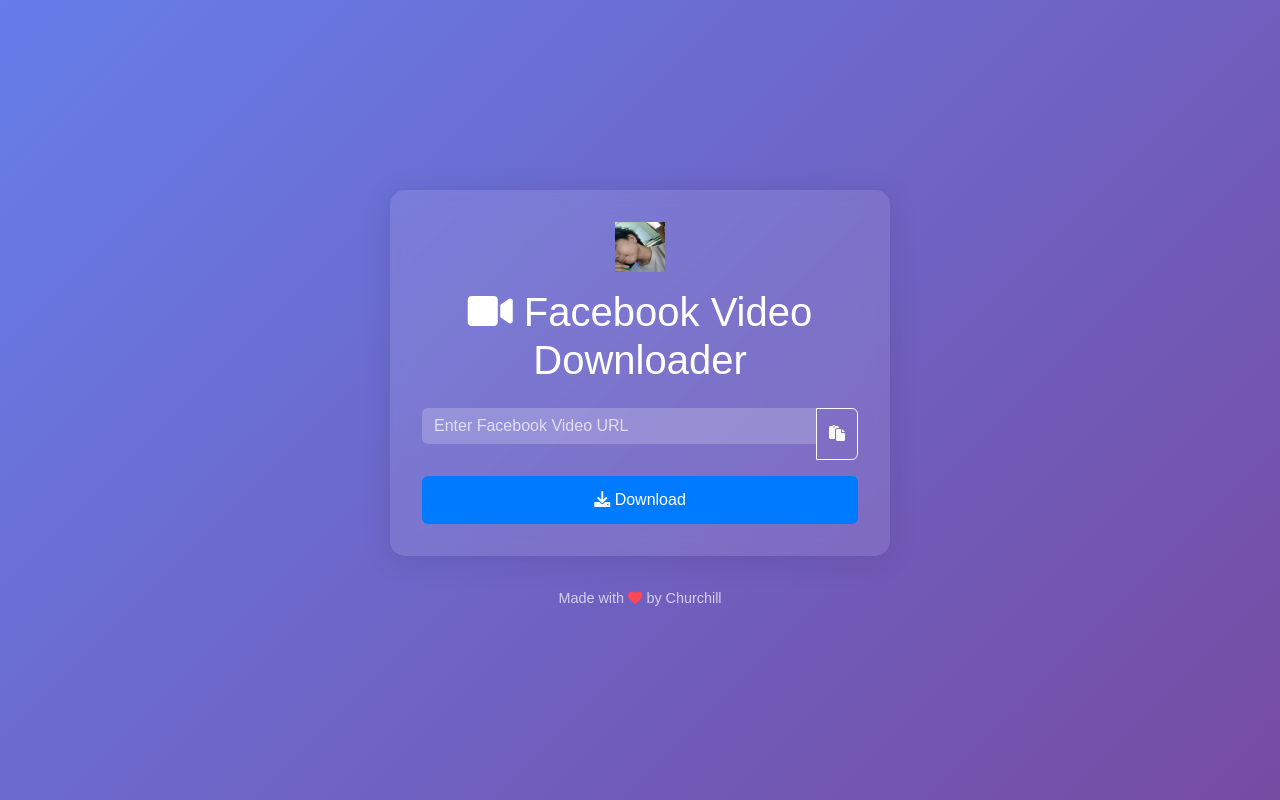
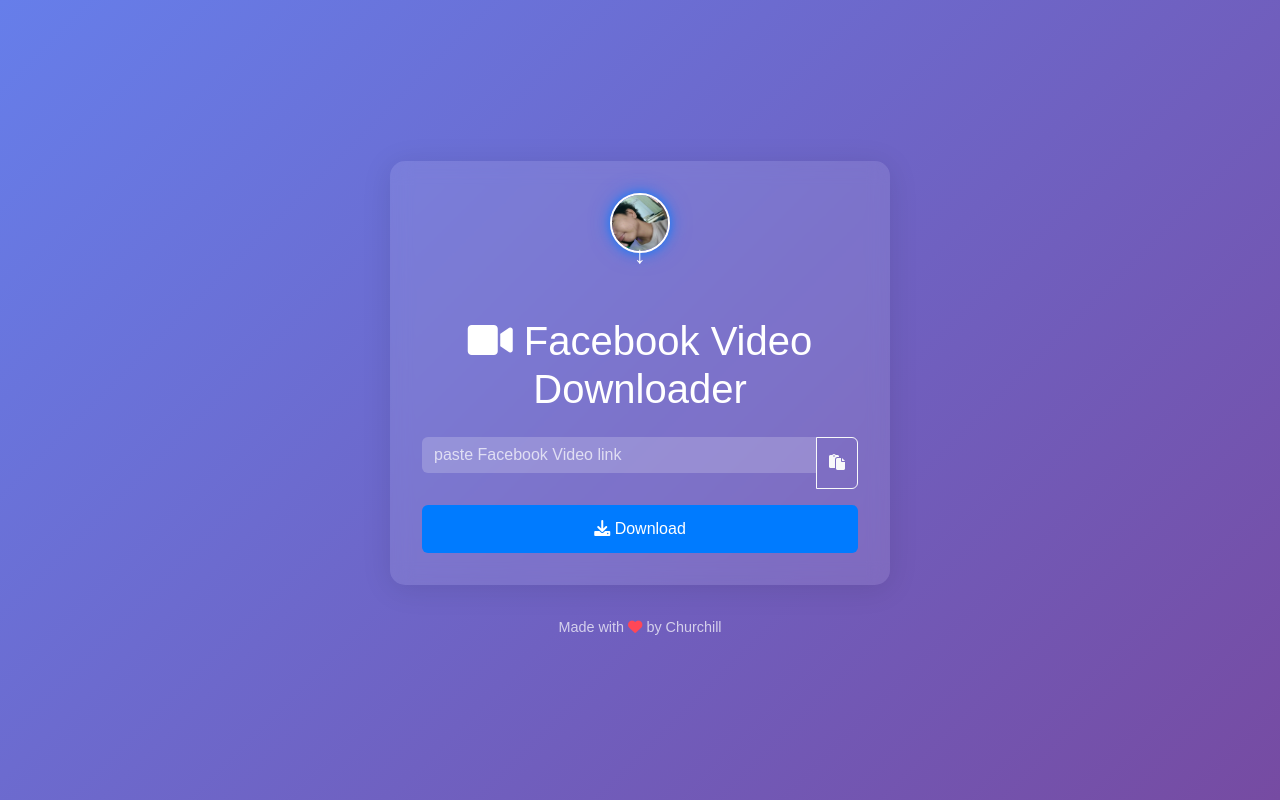
Before and after one commit to Kupalpriv/Fbvideo-downloader, a website: page public/index.html in a window 1280 px wide. Drawn offline with nearby package versions, Linux system fonts and the light colour scheme.

Commit message:
Update index.html

```diff
--- a/public/index.html
+++ b/public/index.html
@@ -60,20 +60,72 @@
         .footer a:hover {
             color: #007bff;
         }
+        .icon-container {
+            text-align: center;
+            margin-bottom: 2rem;
+            position: relative;
+        }
+        .icon-wrapper {
+            position: relative;
+            display: inline-block;
+        }
         .icon {
-            width: 50px;
-            height: 50px;
-            margin-bottom: 1rem;
+            width: 60px;
+            height: 60px;
+            border-radius: 50%;
+            border: 2px solid #fff;
+            box-shadow: 0 0 10px rgba(0, 123, 255, 0.7), 0 0 20px rgba(0, 123, 255, 0.5);
             cursor: pointer;
+            transition: transform 0.5s ease, box-shadow 0.5s ease;
+        }
+        .icon:hover {
+            transform: rotate(360deg);
+            box-shadow: 0 0 20px rgba(0, 123, 255, 0.9), 0 0 40px rgba(0, 123, 255, 0.7);
+        }
+        .arrow {
+            position: absolute;
+            bottom: -20px;
+            left: 50%;
+            transform: translateX(-50%);
+            font-size: 24px;
+            color: #fff;
+            animation: bounce 2s infinite;
+        }
+        .icon-text {
+            margin-top: 10px;
+            font-size: 0.9rem;
+            color: rgba(255, 255, 255, 0.8);
+            opacity: 0;
+            transition: opacity 0.3s ease;
+        }
+        .icon-container:hover .icon-text {
+            opacity: 1;
+        }
+        @keyframes bounce {
+            0%, 20%, 50%, 80%, 100% {
+                transform: translateX(-50%) translateY(0);
+            }
+            40% {
+                transform: translateX(-50%) translateY(-10px);
+            }
+            60% {
+                transform: translateX(-50%) translateY(-5px);
+            }
         }
     </style>
 </head>
 <body>
     <div class="container">
-        <img src="icon.jpg" alt="Churchill Icon" class="icon" onclick="window.open('https://www.facebook.com/Churchill.Dev4100', '_blank')">
+        <div class="icon-container">
+            <div class="icon-wrapper">
+                <img src="icon.jpg" alt="Churchill Icon" class="icon" onclick="window.open('https://www.facebook.com/Churchill.Dev4100', '_blank')">
+                <div class="arrow">↓</div>
+            </div>
+            <div class="icon-text">Click this icon to see the developer's FB</div>
+        </div>
         <h1 class="mb-4"><i class="fas fa-video"></i> Facebook Video Downloader</h1>
         <div class="input-group mb-3">
-            <input type="text" id="fbUrl" class="form-control" placeholder="Enter Facebook Video URL">
+            <input type="text" id="fbUrl" class="form-control" placeholder="paste Facebook Video link">
             <button class="btn btn-outline-light" onclick="pasteLink()"><i class="fas fa-paste"></i></button>
         </div>
         <button class="btn btn-primary w-100" onclick="downloadVideo()">
```
